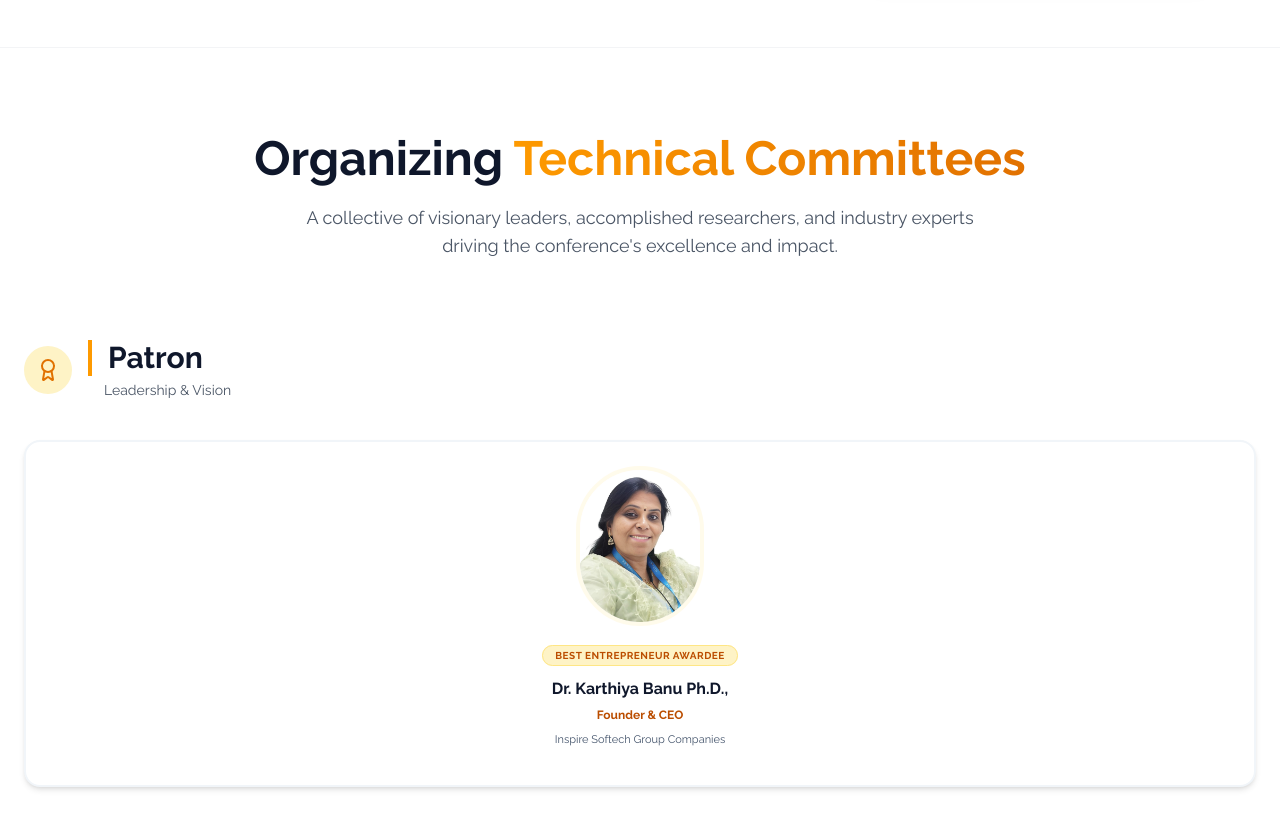
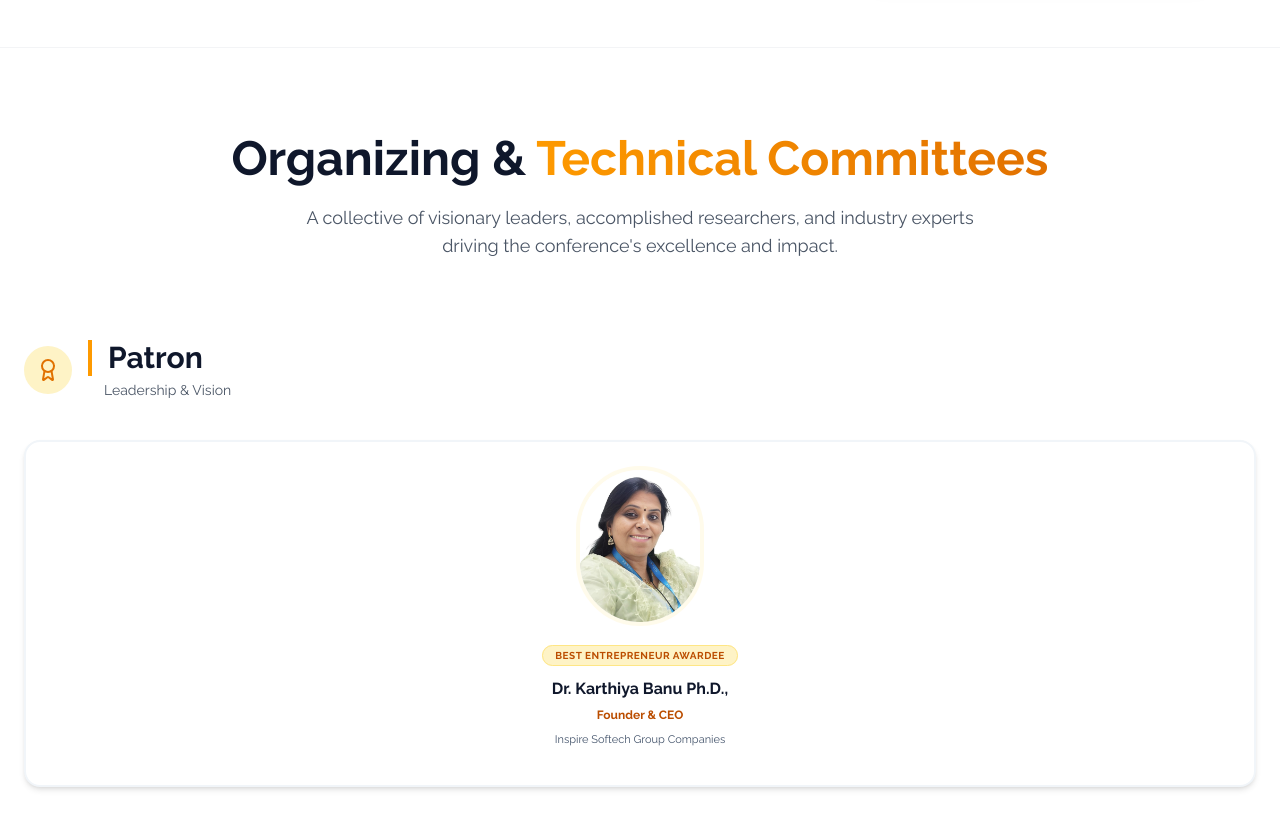
Before and after one commit to drkarthiyabanu/Conference2026, a Next.js app: page /conference in a window 1280 px wide. Shown: the part 1160-1988 px from the top of the page. Built offline with nearby package versions, Linux system fonts and the light colour scheme.

Commit message:
Refactor CommitteesSection component structure

```diff
--- a/components/CommitteesSection.tsx
+++ b/components/CommitteesSection.tsx
@@ -19,7 +19,7 @@ const CommitteesSection: React.FC = () => {
         {/* Main Section Header */}
         <div className="text-center mb-20">
           <h2 className="text-4xl md:text-5xl font-extrabold text-slate-900 mb-4 leading-tight">
-            Organizing{" "}
+            Organizing{" & "}
             <span className="bg-gradient-to-r from-amber-500 to-amber-600 bg-clip-text text-transparent">
               Technical Committees
             </span>
```
